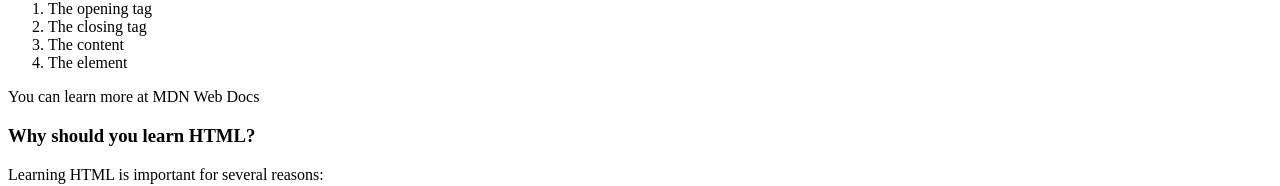
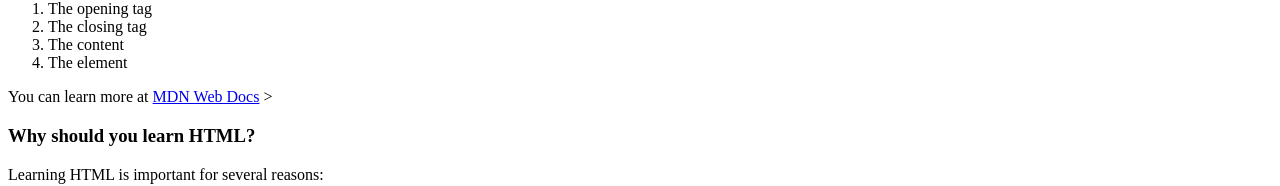
Before and after one commit to Aljeffson/html_foundation, a plain HTML site: page index.html in a window 1280 px wide. Shown: the part 538-724 px from the top of the page. Drawn offline with Linux system fonts and the light colour scheme.

Commit message:
Update index.html
coreected line 71

```diff
--- a/index.html
+++ b/index.html
@@ -68,11 +68,8 @@
 
             <p>
                 You can learn more at
-                <a
-                    ="href"
-                    ="https://developer.mozilla.org/en-US/docs/Web/HTML"
-                    target="blank"
-                    >MDN Web Docs</a
+                <a href="https://developer.mozilla.org/en-US/docs/Web/HTML"
+                target="_blank">MDN Web Docs</a>
                 >
             </p>
 
```
